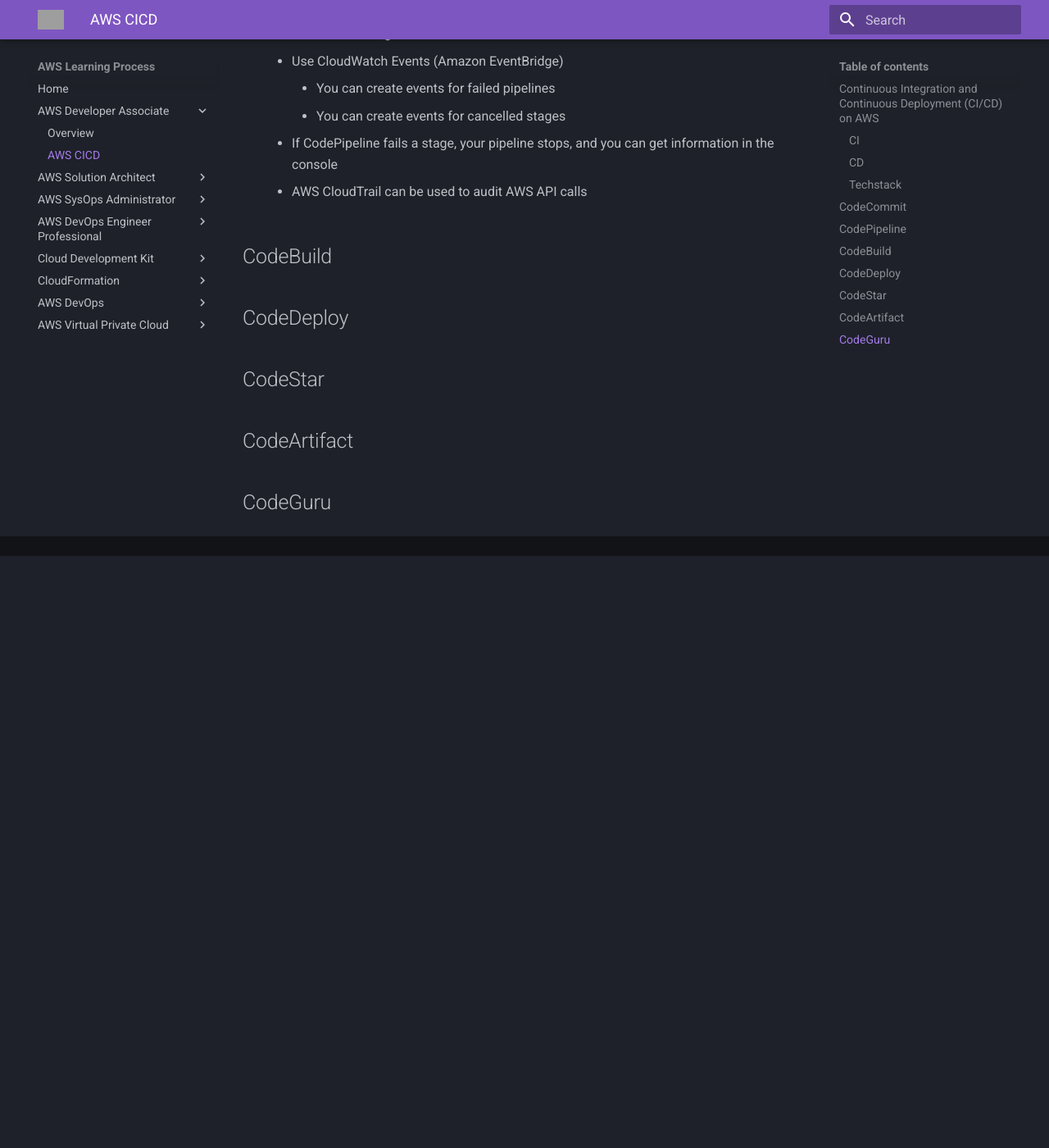
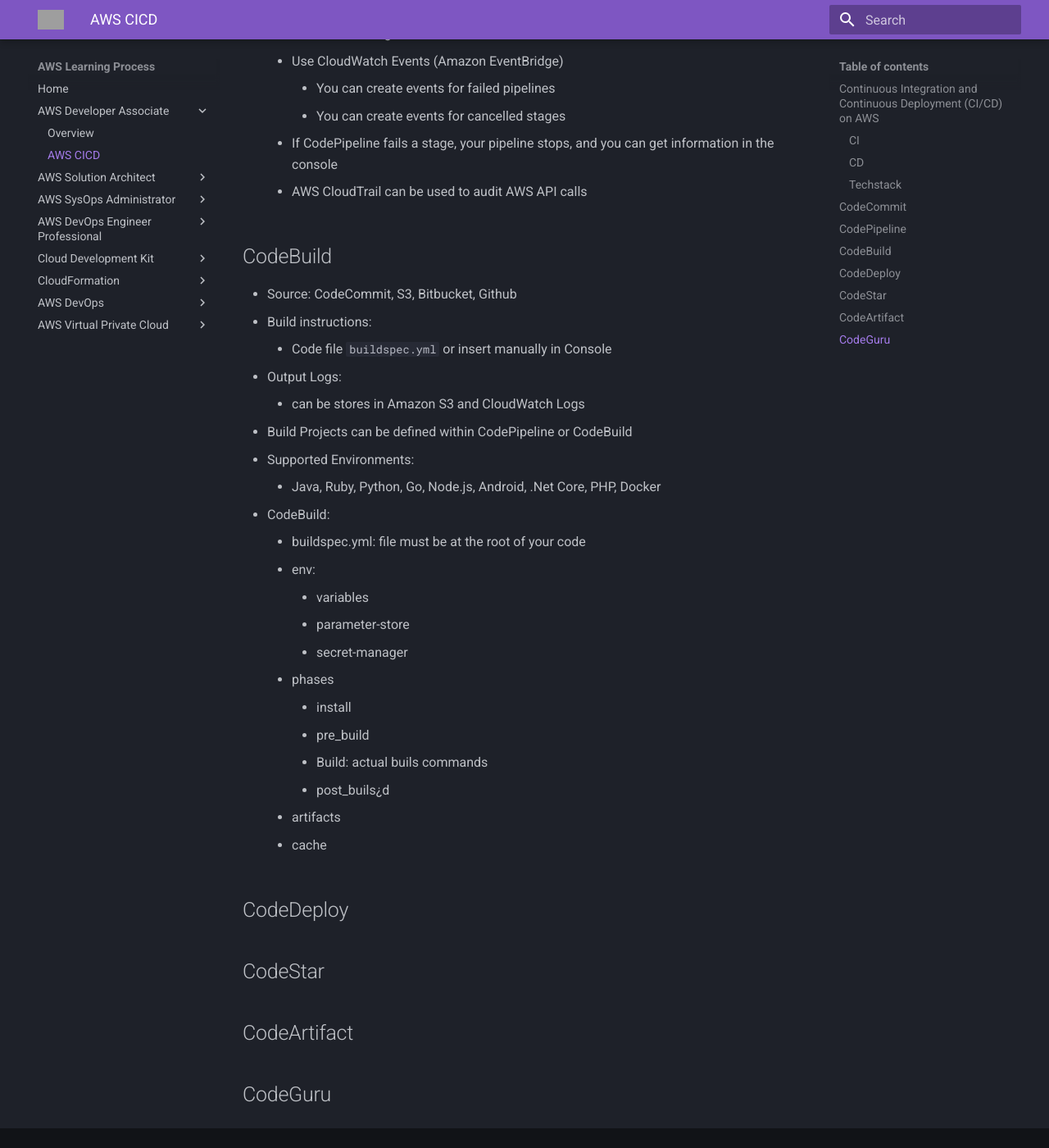
Before and after one commit to janobourian/aws, an MkDocs documentation site: the page built from docs/developer-associate/aws-cicd.md, in a window 1280 px wide and 1400 px high, scrolled down 2151 px. Shown: the whole window at 82% size. Built offline with MkDocs 1.6.1 and Material for MkDocs 9.7.7, drawn with Linux system fonts in a browser that asks for light colours; before the commit the page ends 2829 px from its top, so only the background shows below that; grey boxes are pictures that could not be loaded.

Commit message:
add: CodeBuild information

```diff
--- a/docs/developer-associate/aws-cicd.md
+++ b/docs/developer-associate/aws-cicd.md
@@ -72,6 +72,28 @@ All the services are inside **AWS Codepipeline**
 
 ## CodeBuild
 
+* Source: CodeCommit, S3, Bitbucket, Github
+* Build instructions:
+    * Code file `buildspec.yml` or insert manually in Console
+* Output Logs:
+    * can be stores in Amazon S3 and CloudWatch Logs
+* Build Projects can be defined within CodePipeline or CodeBuild
+* Supported Environments:
+    * Java, Ruby, Python, Go, Node.js, Android, .Net Core, PHP, Docker
+* CodeBuild:
+    * buildspec.yml: file must be at the root of your code
+    * env:
+        * variables
+        * parameter-store
+        * secret-manager
+    * phases
+        * install
+        * pre_build
+        * Build: actual buils commands
+        * post_buils¿d
+    * artifacts
+    * cache
+
 ## CodeDeploy
 
 ## CodeStar
```
